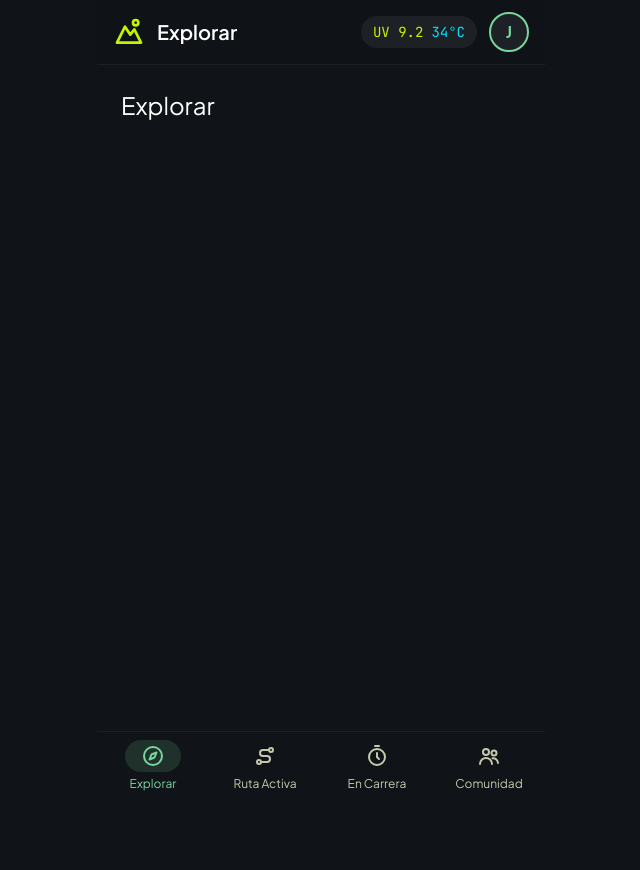
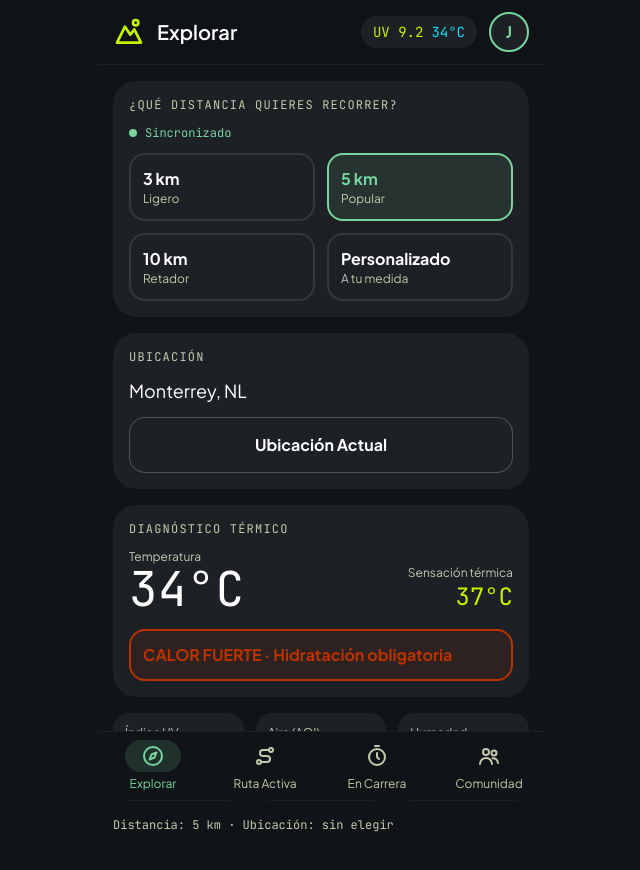
Before and after one commit to carloseoyervides26-gif/Notarunner-, a React (Vite) app: page / in a window 1280 px wide. Shown: the top 870 px of the page, without its empty margins (319-959 px from the left). Before the commit the page ends 800 px from the top, so only its background shows below. Built offline with nearby package versions, Linux system fonts and the light colour scheme; no server answers.

Commit message:
Explorar: selector, ubicación, diagnóstico y tarjetas UV/aire/humedad

```diff
--- /dev/null
+++ b/src/components/explorar/PanelClima.jsx
@@ -0,0 +1,43 @@
+// Panel de diagnóstico térmico: temperatura, sensación y nivel de riesgo
+import Tarjeta from '../Tarjeta'
+import { evaluarRiesgo } from '../../engine/motorAdaptativo'
+
+// Tailwind necesita las clases escritas completas, por eso este mapa
+const COLORES = {
+  menta: 'text-menta border-menta bg-menta/10',
+  lima: 'text-lima border-lima bg-lima/10',
+  peligro: 'text-peligro border-peligro bg-peligro/10',
+}
+
+export default function PanelClima({ contexto }) {
+  // El motor decide el nivel, el color y el mensaje
+  const riesgo = evaluarRiesgo(contexto)
+
+  return (
+    <Tarjeta titulo="DIAGNÓSTICO TÉRMICO">
+      <div className="flex items-end justify-between mb-4">
+        <div>
+          <p className="text-xs text-suave">Temperatura</p>
+          <p className="font-datos text-5xl">{Math.round(contexto.temperatura)}°C</p>
+        </div>
+        <div className="text-right">
+          <p className="text-xs text-suave">Sensación térmica</p>
+          <p className="font-datos text-2xl text-lima">
+            {Math.round(contexto.sensacionTermica)}°C
+          </p>
+        </div>
+      </div>
+
+      <div className={'rounded-2xl border-2 p-3 ' + (COLORES[riesgo.color] ?? COLORES.menta)}>
+        <p className="font-titulos font-bold">
+          {riesgo.etiqueta} · {riesgo.mensaje}
+        </p>
+      </div>
+
+      {/* Aviso de aire, solo si el motor lo manda */}
+      {riesgo.avisoAire && (
+        <p className="text-sm text-cian mt-3">{riesgo.avisoAire}</p>
+      )}
+    </Tarjeta>
+  )
+}
--- /dev/null
+++ b/src/components/explorar/SelectorDistancia.jsx
@@ -0,0 +1,69 @@
+// Selector de distancia: 3, 5, 10 km o Personalizado (1 a 42 km)
+import Tarjeta from '../Tarjeta'
+import CampoTexto from '../CampoTexto'
+
+const OPCIONES = [
+  { valor: 3, titulo: '3 km', subtitulo: 'Ligero' },
+  { valor: 5, titulo: '5 km', subtitulo: 'Popular' },
+  { valor: 10, titulo: '10 km', subtitulo: 'Retador' },
+  { valor: 'personalizado', titulo: 'Personalizado', subtitulo: 'A tu medida' },
+]
+
+// Devuelve el mensaje de error del texto escrito, o '' si está bien
+function validarTexto(texto) {
+  if (texto === '') return ''
+  if (!/^\d*\.?\d*$/.test(texto)) return 'Escribe solo números (sin letras ni negativos).'
+  const n = Number(texto)
+  if (n < 1 || n > 42) return 'La distancia debe ser de 1 a 42 km.'
+  return ''
+}
+
+export default function SelectorDistancia({ opcion, alElegir, texto, alCambiarTexto }) {
+  const error = opcion === 'personalizado' ? validarTexto(texto) : ''
+
+  return (
+    <Tarjeta titulo="¿QUÉ DISTANCIA QUIERES RECORRER?">
+      {/* Indicador de sincronizado */}
+      <p className="flex items-center gap-2 text-xs text-menta font-datos mb-3">
+        <span className="w-2 h-2 rounded-full bg-menta" />
+        Sincronizado
+      </p>
+
+      <div className="grid grid-cols-2 gap-3">
+        {OPCIONES.map((o) => {
+          const elegida = opcion === o.valor
+          return (
+            <button
+              key={o.valor}
+              type="button"
+              onClick={() => alElegir(o.valor)}
+              className={
+                'rounded-2xl border-2 p-3 text-left min-h-16 transition ' +
+                (elegida
+                  ? 'border-menta bg-menta/10 text-menta'
+                  : 'border-white/10 text-white')
+              }
+            >
+              <span className="block font-titulos font-bold">{o.titulo}</span>
+              <span className="block text-xs text-suave">{o.subtitulo}</span>
+            </button>
+          )
+        })}
+      </div>
+
+      {opcion === 'personalizado' && (
+        <div className="mt-3">
+          <CampoTexto
+            etiqueta="Escribe la distancia que quieres correr hoy en km"
+            type="text"
+            inputMode="decimal"
+            placeholder="Ejemplo: 7"
+            value={texto}
+            onChange={(e) => alCambiarTexto(e.target.value)}
+            error={error}
+          />
+        </div>
+      )}
+    </Tarjeta>
+  )
+}
--- /dev/null
+++ b/src/components/explorar/TarjetaUbicacion.jsx
@@ -0,0 +1,56 @@
+// Tarjeta de ubicación: muestra la ciudad y pide el GPS con el botón
+import { useState } from 'react'
+import Tarjeta from '../Tarjeta'
+import Boton from '../Boton'
+
+// Centro de Monterrey, por si el usuario niega el permiso
+const CENTRO_MONTERREY = { lat: 25.6866, lng: -100.3161 }
+
+export default function TarjetaUbicacion({ ciudad, alUbicar }) {
+  const [buscando, setBuscando] = useState(false)
+  // 'ninguno' | 'gps' | 'respaldo'
+  const [origen, setOrigen] = useState('ninguno')
+
+  function pedirUbicacion() {
+    // Si el navegador no tiene GPS, usamos el centro de Monterrey
+    if (!navigator.geolocation) {
+      alUbicar(CENTRO_MONTERREY)
+      setOrigen('respaldo')
+      return
+    }
+    setBuscando(true)
+    navigator.geolocation.getCurrentPosition(
+      (pos) => {
+        alUbicar({ lat: pos.coords.latitude, lng: pos.coords.longitude })
+        setOrigen('gps')
+        setBuscando(false)
+      },
+      () => {
+        // Permiso negado o error: usamos el centro
+        alUbicar(CENTRO_MONTERREY)
+        setOrigen('respaldo')
+        setBuscando(false)
+      },
+      { enableHighAccuracy: true, timeout: 10000 }
+    )
+  }
+
+  return (
+    <Tarjeta titulo="UBICACIÓN">
+      <p className="font-titulos text-lg mb-3">{ciudad || 'Monterrey, NL'}</p>
+
+      <Boton variante="secundario" cargando={buscando} onClick={pedirUbicacion}>
+        Ubicación Actual
+      </Boton>
+
+      {origen === 'gps' && (
+        <p className="text-xs text-menta mt-2">Usando tu ubicación actual.</p>
+      )}
+      {origen === 'respaldo' && (
+        <p className="text-xs text-lima mt-2">
+          No pudimos obtener tu ubicación. Usamos el centro de Monterrey.
+        </p>
+      )}
+    </Tarjeta>
+  )
+}
--- /dev/null
+++ b/src/components/explorar/TarjetasUVAireHumedad.jsx
@@ -0,0 +1,58 @@
+// Tres tarjetas pequeñas: índice UV, calidad del aire y humedad
+
+// UV: 0-2 Bajo, 3-5 Moderado, 6-7 Alto, 8-10 Muy alto, 11+ Extremo
+function etiquetaUV(uv) {
+  const n = Math.floor(uv)
+  if (n <= 2) return 'Bajo'
+  if (n <= 5) return 'Moderado'
+  if (n <= 7) return 'Alto'
+  if (n <= 10) return 'Muy alto'
+  return 'Extremo'
+}
+
+// Aire: 0-50 Buena, 51-100 Moderada, 101-150 Dañina para sensibles, 151+ Dañina
+function etiquetaAire(aqi) {
+  if (aqi <= 50) return 'Buena calidad'
+  if (aqi <= 100) return 'Moderada'
+  if (aqi <= 150) return 'Dañina para sensibles'
+  return 'Dañina'
+}
+
+// Humedad: menos de 40 Sequedad alta, 40-60 Confortable, más de 60 Húmedo
+function etiquetaHumedad(h) {
+  if (h < 40) return 'Sequedad alta'
+  if (h <= 60) return 'Confortable'
+  return 'Húmedo'
+}
+
+function MiniTarjeta({ titulo, valor, etiqueta }) {
+  return (
+    <div className="bg-tarjeta rounded-2xl p-3">
+      <p className="text-xs text-suave">{titulo}</p>
+      <p className="font-datos text-2xl text-cian">{valor}</p>
+      <p className="text-xs text-white">{etiqueta}</p>
+    </div>
+  )
+}
+
+export default function TarjetasUVAireHumedad({ contexto }) {
+  return (
+    <div className="grid grid-cols-3 gap-3">
+      <MiniTarjeta
+        titulo="Índice UV"
+        valor={contexto.uv.toFixed(1)}
+        etiqueta={etiquetaUV(contexto.uv)}
+      />
+      <MiniTarjeta
+        titulo="Aire (AQI)"
+        valor={Math.round(contexto.aqi)}
+        etiqueta={etiquetaAire(contexto.aqi)}
+      />
+      <MiniTarjeta
+        titulo="Humedad"
+        valor={Math.round(contexto.humedad) + '%'}
+        etiqueta={etiquetaHumedad(contexto.humedad)}
+      />
+    </div>
+  )
+}
--- a/src/pages/Explorar.jsx
+++ b/src/pages/Explorar.jsx
@@ -1,4 +1,45 @@
-// Pantalla Explorar (placeholder)
+// Pantalla Explorar (primera mitad). El encabezado y la barra los pone Plantilla.
+import { useState } from 'react'
+import { useContexto } from '../context/ContextoProvider'
+import Cargando from '../components/Cargando'
+import SelectorDistancia from '../components/explorar/SelectorDistancia'
+import TarjetaUbicacion from '../components/explorar/TarjetaUbicacion'
+import PanelClima from '../components/explorar/PanelClima'
+import TarjetasUVAireHumedad from '../components/explorar/TarjetasUVAireHumedad'
+
 export default function Explorar() {
-  return <h1 className="p-6 text-2xl">Explorar</h1>
+  const contexto = useContexto()
+
+  // Distancia elegida: 3, 5, 10 o 'personalizado'
+  const [opcion, setOpcion] = useState(5)
+  const [textoDistancia, setTextoDistancia] = useState('')
+  // Ubicación del usuario (la usará el ranking de rutas más adelante)
+  const [ubicacion, setUbicacion] = useState(null)
+
+  // Distancia objetivo en km (null si el texto personalizado no es válido)
+  const numero = Number(textoDistancia)
+  const distanciaObjetivo =
+    opcion !== 'personalizado' ? opcion : numero >= 1 && numero <= 42 ? numero : null
+
+  if (contexto.cargando) return <Cargando texto="Leyendo el clima…" />
+
+  return (
+    <div className="p-4 space-y-4">
+      <SelectorDistancia
+        opcion={opcion}
+        alElegir={setOpcion}
+        texto={textoDistancia}
+        alCambiarTexto={setTextoDistancia}
+      />
+      <TarjetaUbicacion ciudad={contexto.ciudad} alUbicar={setUbicacion} />
+      <PanelClima contexto={contexto} />
+      <TarjetasUVAireHumedad contexto={contexto} />
+
+      {/* Temporal: para ver que el estado funciona. Se borra después. */}
+      <p className="text-xs text-suave font-datos">
+        Distancia: {distanciaObjetivo ?? 'inválida'} km · Ubicación:{' '}
+        {ubicacion ? `${ubicacion.lat.toFixed(3)}, ${ubicacion.lng.toFixed(3)}` : 'sin elegir'}
+      </p>
+    </div>
+  )
 }
```
